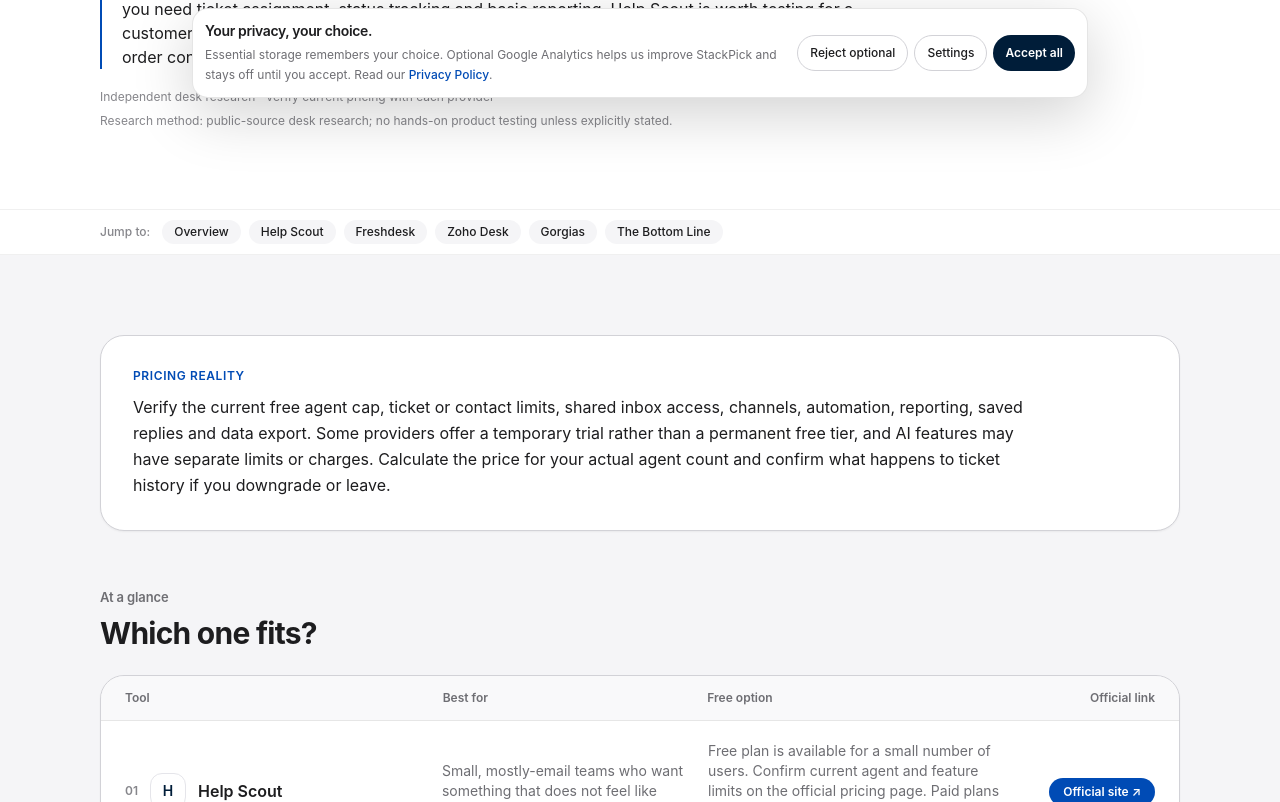
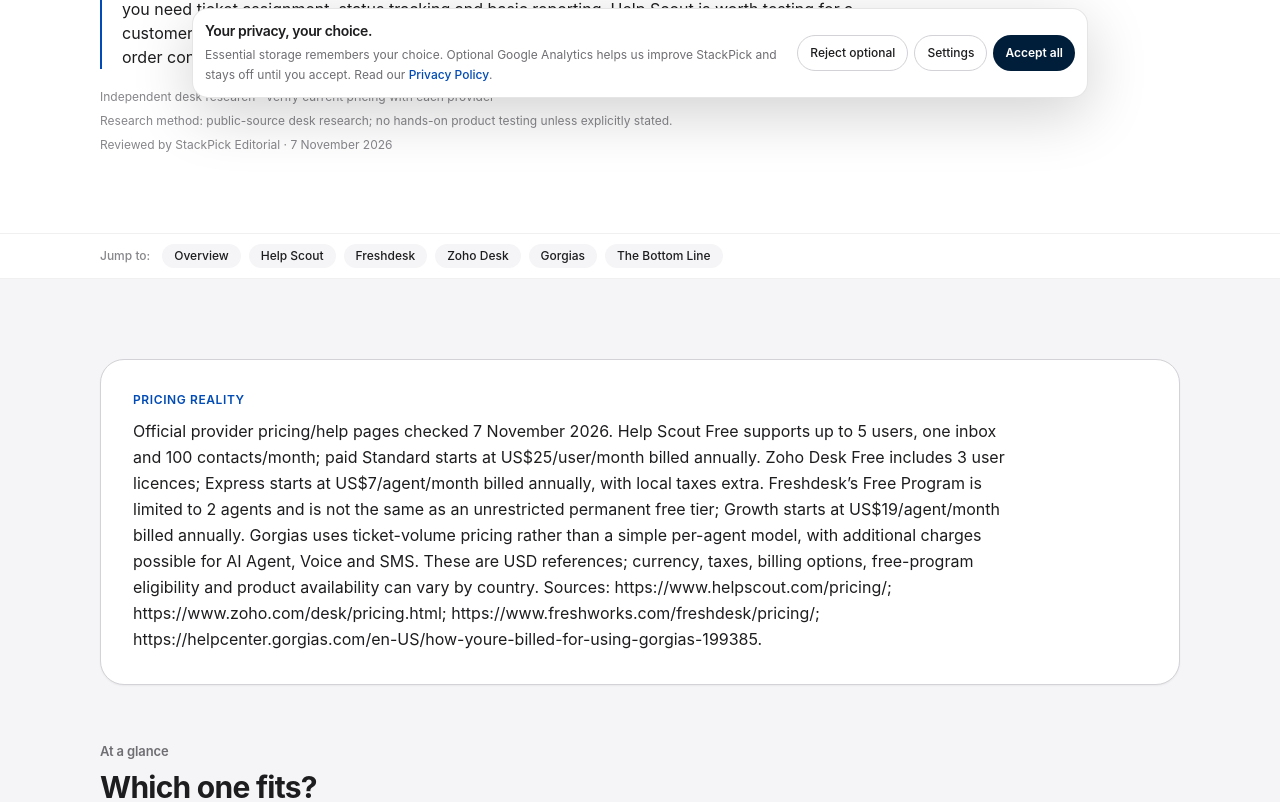
Before and after one commit to LinukaBandara/StackPick, a Next.js app: page /best/help-desk-software in a window 1280 px wide. Shown: the part 678-1480 px from the top of the page. Built offline with nearby package versions, Linux system fonts and the light colour scheme; no server answers.

Commit message:
Verify help-desk free eligibility and regional pricing

```diff
--- a/app/best/help-desk-software/page.tsx
+++ b/app/best/help-desk-software/page.tsx
@@ -13,45 +13,46 @@ export default function Page() {
     <ComparisonArticle
       title="Best Help Desk Software for Small Business"
       slug="help-desk-software"
+      reviewedOn="2026-11-07"
       quickAnswer="A shared inbox may be enough for low-volume support. Compare Freshdesk and Zoho Desk when you need ticket assignment, status tracking and basic reporting. Help Scout is worth testing for a customer-friendly shared-inbox workflow; Gorgias is most relevant to ecommerce teams that need order context. Price the exact number of agents and channels you will use."
       intro="A solo operator or 2–5 person team usually needs a dependable place to receive customer questions, assign ownership, find previous conversations and avoid duplicate replies. A shared inbox may be enough for low volume. A help desk becomes more useful when requests need categories, assignment rules, saved replies, service-level targets or reporting. Choose based on the support workflow you actually run — not on enterprise features you will never configure."
-      pricingNote="Verify the current free agent cap, ticket or contact limits, shared inbox access, channels, automation, reporting, saved replies and data export. Some providers offer a temporary trial rather than a permanent free tier, and AI features may have separate limits or charges. Calculate the price for your actual agent count and confirm what happens to ticket history if you downgrade or leave."
+      pricingNote="Official provider pricing/help pages checked 7 November 2026. Help Scout Free supports up to 5 users, one inbox and 100 contacts/month; paid Standard starts at US$25/user/month billed annually. Zoho Desk Free includes 3 user licences; Express starts at US$7/agent/month billed annually, with local taxes extra. Freshdesk’s Free Program is limited to 2 agents and is not the same as an unrestricted permanent free tier; Growth starts at US$19/agent/month billed annually. Gorgias uses ticket-volume pricing rather than a simple per-agent model, with additional charges possible for AI Agent, Voice and SMS. These are USD references; currency, taxes, billing options, free-program eligibility and product availability can vary by country. Sources: https://www.helpscout.com/pricing/; https://www.zoho.com/desk/pricing.html; https://www.freshworks.com/freshdesk/pricing/; https://helpcenter.gorgias.com/en-US/how-youre-billed-for-using-gorgias-199385."
       tools={[
         {
           name: "Help Scout",
           bestFor: "Small, mostly-email teams who want something that does not feel like traditional ticketing software",
           freeOption:
-            "Free plan is available for a small number of users. Confirm current agent and feature limits on the official pricing page. Paid plans unlock more advanced collaboration and reporting.",
+            "Free supports up to 5 users, one inbox and 100 contacts per month. Standard adds multiple inboxes, live chat/SMS and workflows; check per-user pricing and inbox add-ons.",
           tradeoff:
             "Deliberately built to feel like a normal shared inbox rather than a heavy ticketing system. Customers often receive replies that feel personal. The trade-off is fewer heavy-duty automation and reporting features than tools built for larger support teams.",
-          url: "https://www.helpscout.com/",
+          url: "https://www.helpscout.com/pricing/",
         },
         {
           name: "Freshdesk",
           bestFor: "Growing teams that want room to scale without switching tools later",
           freeOption:
-            "Free plan covers a real number of agents with functional ticketing (confirm current agent and feature limits). It is one of the more usable free tiers in this category.",
+            "Freshdesk’s Free Program is limited to 2 agents and is offered under specific account/eligibility conditions; it is not the same as an unrestricted permanent free plan. Growth is the first listed paid tier.",
           tradeoff:
             "Clear upgrade path as automation and reporting needs grow. The interface leans more toward traditional ticketing than Help Scout’s shared-inbox feel.",
-          url: "https://freshdesk.com/",
+          url: "https://www.freshworks.com/freshdesk/pricing/",
         },
         {
           name: "Zoho Desk",
           bestFor: "Cost-conscious teams already using other Zoho products",
           freeOption:
-            "Free plan is available for very small teams. Confirm current agent limits and which features are restricted to paid editions.",
+            "Free Edition includes 3 user licences. Paid Express adds more channels and workflows; local taxes are added to the published price.",
           tradeoff:
             "Often one of the more affordable paid tiers with a real feature set, and it connects smoothly with Zoho CRM and Zoho Books if you are already in that ecosystem. The interface can have a steeper learning curve for first-time users than Help Scout.",
-          url: "https://www.zoho.com/desk/",
+          url: "https://www.zoho.com/desk/pricing.html",
         },
         {
           name: "Gorgias",
           bestFor: "Shopify and e-commerce stores that need order context inside support conversations",
           freeOption:
-            "No meaningful permanent free tier for ongoing use. Paid plans start at relatively accessible levels for e-commerce support teams. Confirm current pricing and ticket volume limits.",
+            "Pricing is based on monthly billable ticket volume rather than the number of agents; AI Agent, Voice and SMS can add usage charges. Check the ticket allowance and overage price for your actual store volume.",
           tradeoff:
             "Pulls order data, refunds and subscription details directly into the support conversation — a real time-saver for e-commerce that general-purpose help desks cannot match. It is not built for non-e-commerce support.",
-          url: "https://www.gorgias.com/",
+          url: "https://www.gorgias.com/pricing",
         },
       ]}
       bottomLine="For low-volume email support, prioritize a shared inbox your team will actually use consistently. If you need assignment, ticket states and basic reporting, compare the current Freshdesk and Zoho Desk plans against your real agent count. Help Scout is worth evaluating when a customer-friendly shared-inbox experience is central. Gorgias is most relevant when store-order context is essential to e-commerce support. Always run a sample ticket through intake → assignment → reply → close → search before moving live customer history."
```
